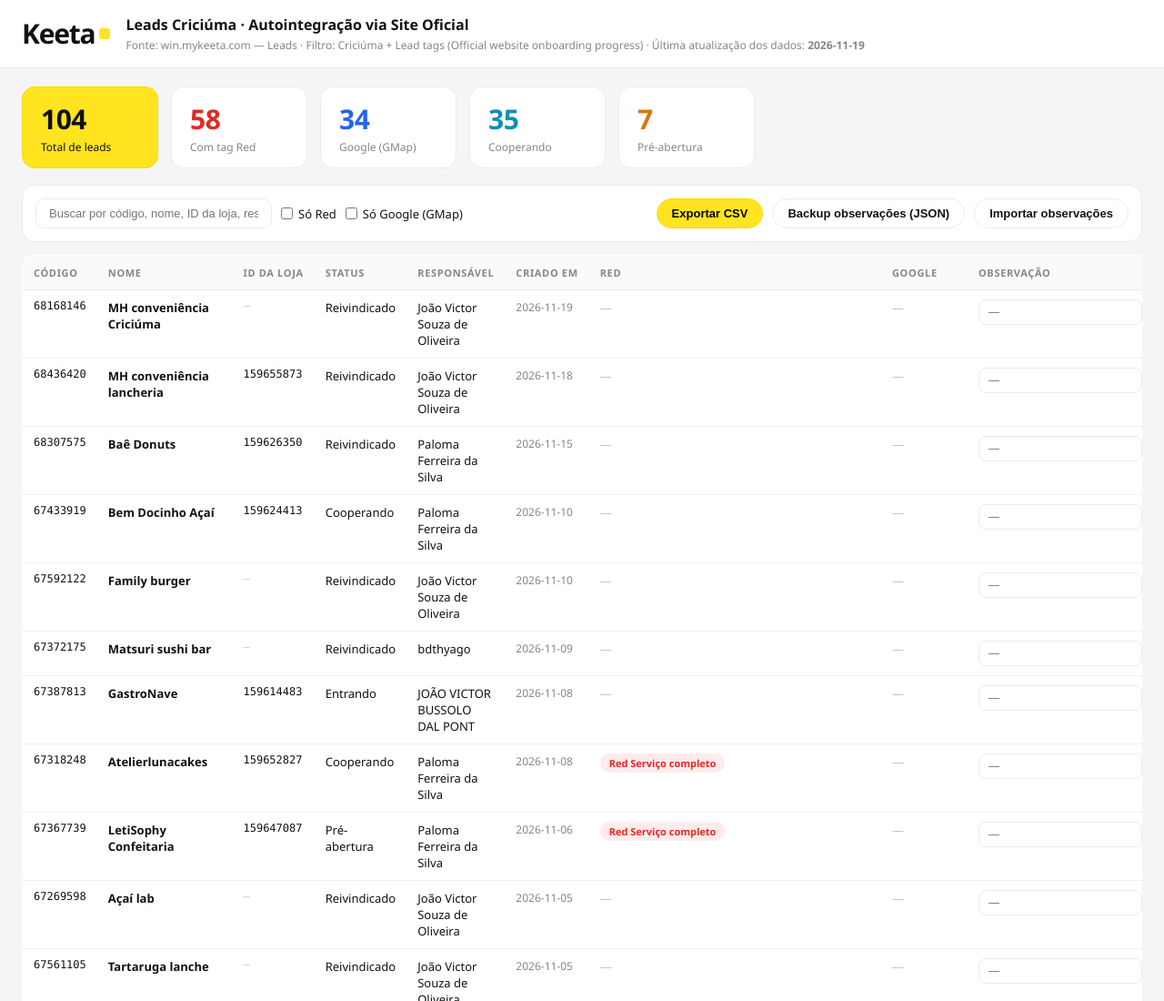
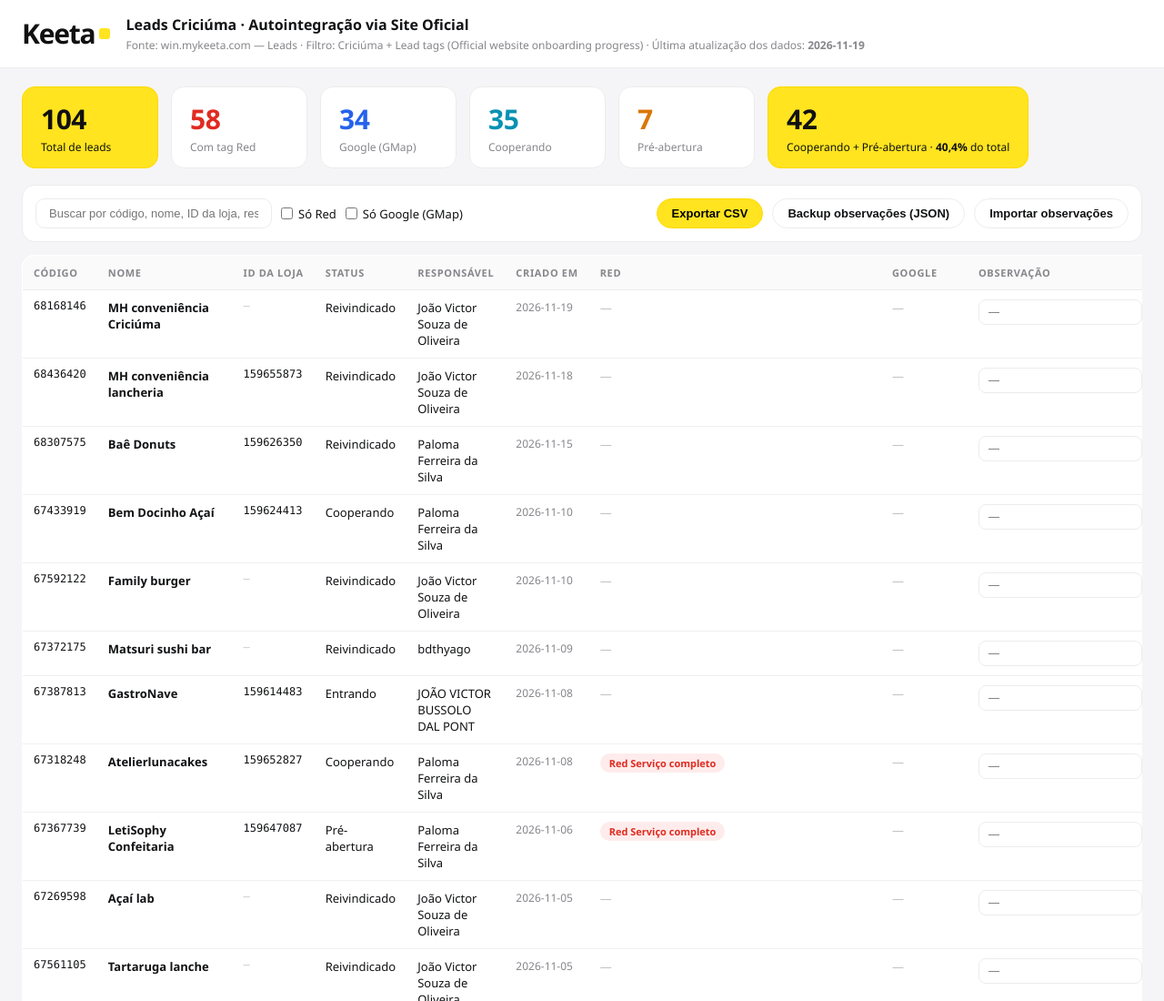
Before and after one commit to jacksonoliveira-star/dash-leads-criciuma, a plain HTML site: page index.html in a window 1280 px wide. Shown: the top 1100 px of the page at 91% size. Drawn offline with Linux system fonts and the light colour scheme.

Commit message:
Add yellow card: Cooperating + Pre-opening with % of total

```diff
--- a/index.html
+++ b/index.html
@@ -74,6 +74,7 @@ td.mono{font-family:Consolas,monospace;font-size:12px}
     <div class="stat gmap"><div class="n" id="s-gmap">0</div><div class="l">Google (GMap)</div></div>
     <div class="stat coop"><div class="n" id="s-coop">0</div><div class="l">Cooperando</div></div>
     <div class="stat pre"><div class="n" id="s-pre">0</div><div class="l">Pré-abertura</div></div>
+    <div class="stat hero"><div class="n" id="s-conv">0</div><div class="l">Cooperando + Pré-abertura · <b id="s-conv-pct">0%</b> do total</div></div>
   </div>
 
   <div class="controls">
@@ -299,8 +300,14 @@ function render(){
 
 function updateStats(){
   document.getElementById('s-total').textContent=LEADS.length;
-  document.getElementById('s-coop').textContent=LEADS.filter(function(l){return l.status==='Cooperating'}).length;
-  document.getElementById('s-pre').textContent=LEADS.filter(function(l){return l.status==='Pre-opening'}).length;
+  var coop=LEADS.filter(function(l){return l.status==='Cooperating'}).length;
+  var pre=LEADS.filter(function(l){return l.status==='Pre-opening'}).length;
+  document.getElementById('s-coop').textContent=coop;
+  document.getElementById('s-pre').textContent=pre;
+  var conv=coop+pre;
+  var pct=LEADS.length?(conv*100/LEADS.length):0;
+  document.getElementById('s-conv').textContent=conv;
+  document.getElementById('s-conv-pct').textContent=pct.toFixed(1).replace('.',',')+'%';
   document.getElementById('s-red').textContent=LEADS.filter(function(l){return l.red}).length;
   document.getElementById('s-gmap').textContent=LEADS.filter(function(l){return l.gm}).length;
 }
```
